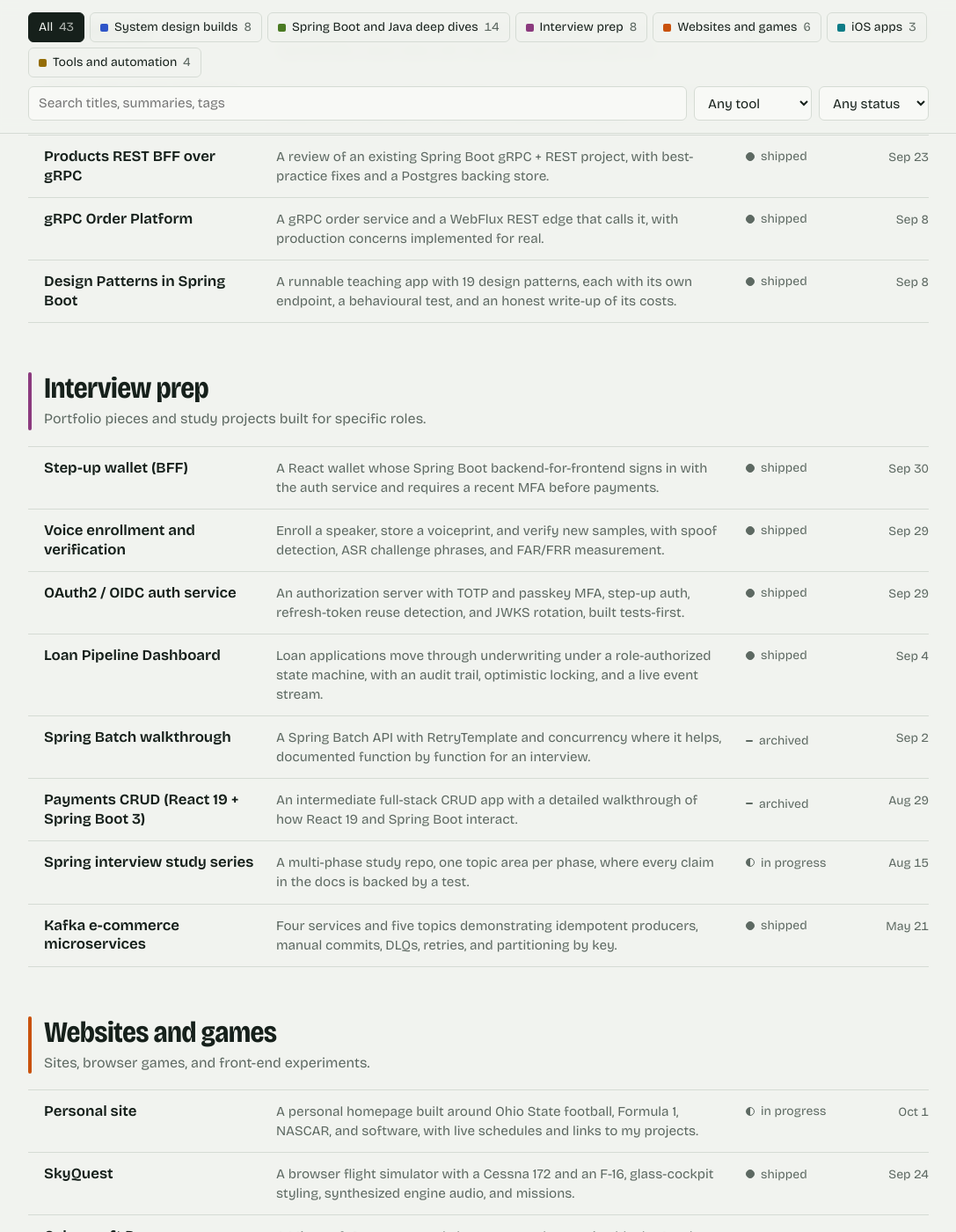
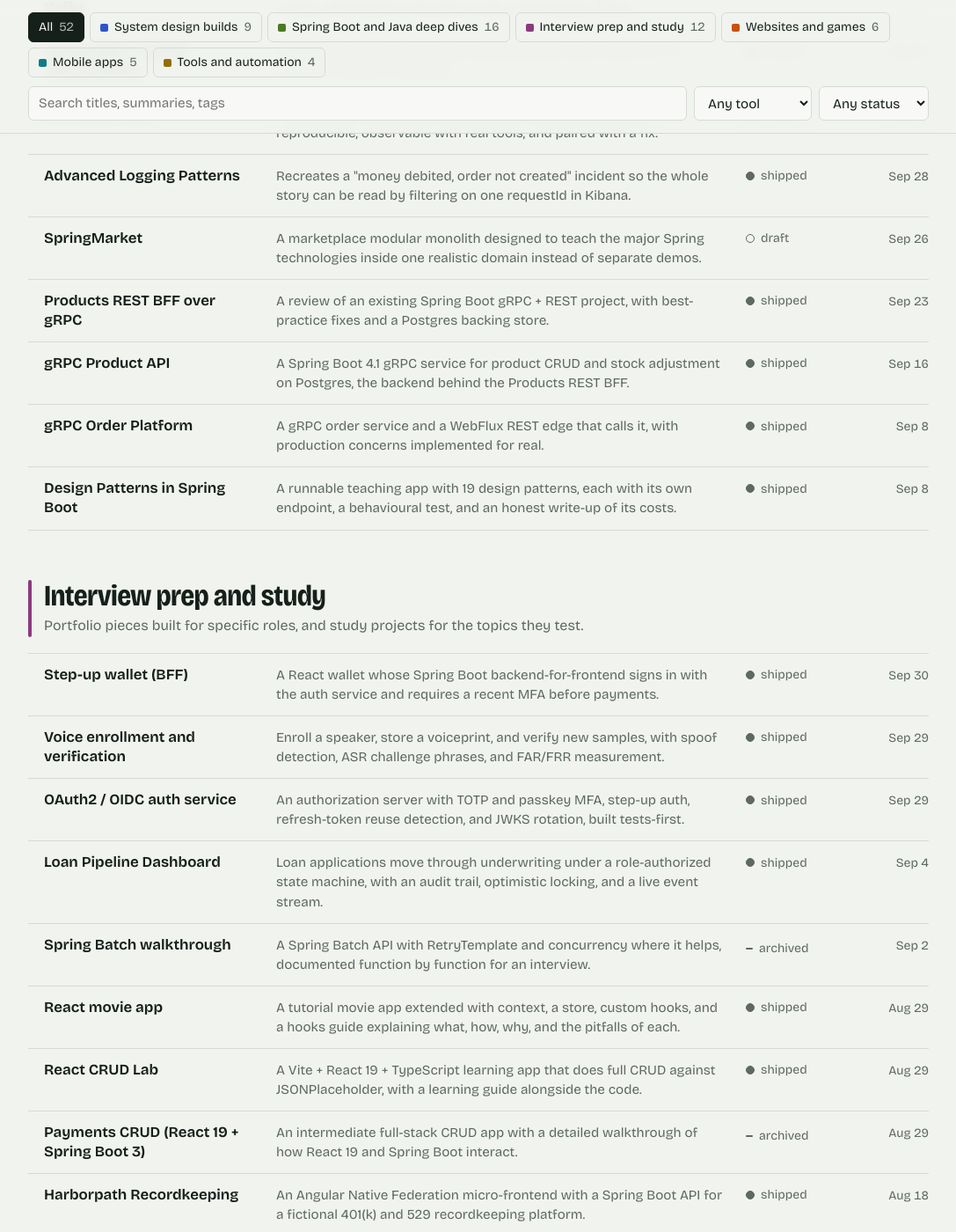
Before and after one commit to gemacjr/eds-gh-pages, a Jekyll site: the page built from index.html, in a window 1280 px wide and 1400 px high, scrolled down 2344 px. Shown: the whole window at 88% size, without its empty margins (96-1183 px from the left). Built offline with Jekyll 4.4.1, drawn with Linux system fonts in a browser that asks for light colours; some of the changed text lies outside the part shown.

Commit message:
Add 9 more specs found in Desktop and Projects folders
Rename the iOS category to Mobile apps (for the React Native builds) and
Interview prep to Interview prep and study.

Co-Authored-By: Claude Opus 5.5 <noreply@anthropic.com>

```diff
--- a/_data/categories.yml
+++ b/_data/categories.yml
@@ -6,14 +6,14 @@
   name: Spring Boot and Java deep dives
   blurb: One article or concept per project, rebuilt as running code with tests.
 - id: interview
-  name: Interview prep
-  blurb: Portfolio pieces and study projects built for specific roles.
+  name: Interview prep and study
+  blurb: Portfolio pieces built for specific roles, and study projects for the topics they test.
 - id: web
   name: Websites and games
   blurb: Sites, browser games, and front-end experiments.
 - id: ios
-  name: iOS apps
-  blurb: Native SwiftUI apps.
+  name: Mobile apps
+  blurb: Native SwiftUI and React Native apps.
 - id: tools
   name: Tools and automation
   blurb: Small utilities that save me time.
--- /dev/null
+++ b/_specs/brickshot.md
@@ -0,0 +1,21 @@
+---
+title: Brickshot
+summary: An Expo app that turns a few photos of an object into a LEGO-style mosaic preview and a buildable parts plan.
+category: ios
+status: shipped
+tools: [claude-code]
+tags: [react-native, expo, skia, image-processing]
+date: 2026-07-18
+---
+
+## Goals
+
+- Capture or import 2–8 photos, pick a reference photo, and set the grid size and maximum color count
+- **On-device draft:** palette quantization + Floyd–Steinberg dithering, rendered as bricks with Skia
+- **Hybrid HQ:** "Enhance" calls a cloud API when `EXPO_PUBLIC_API_URL` is set and otherwise falls back to a better on-device pass
+- **Build plan:** a zoomable grid, color legend, and parts list you can copy, share, or export as CSV
+- Project history saved locally (AsyncStorage)
+
+## Changelog
+
+- 2026-07-18: Built
--- /dev/null
+++ b/_specs/brickster-rn.md
@@ -0,0 +1,34 @@
+---
+title: BricksterRN
+summary: A React Native version of Brickster that identifies LEGO pieces on-device with YOLO detection, MobileCLIP zero-shot matching, and live AR boxes.
+category: ios
+status: in-progress
+tools: [claude-code]
+tags: [react-native, expo, yolo, mobileclip, on-device-ml, rebrickable]
+date: 2026-08-26
+---
+
+## Problem
+
+[Brickster](../brickster/) is native SwiftUI with a classifier trained for each set. This version
+asks whether zero-shot identification with CLIP embeddings removes the need to train on each
+piece, and whether React Native can run it all on the device.
+
+## Goals
+
+- **AR piece detection:** real-time YOLO bounding boxes on the camera feed
+- **Zero-shot identification:** match any piece by its MobileCLIP embedding, with no training per piece
+- **Unknown pieces:** when confidence is low, flag the piece and offer to label it
+- **Set tracking:** search Rebrickable for a set, then use the camera to tick off the pieces found
+- A piece library, a collection with quantities, and named collections
+- Capture reference images on the device to grow the catalog
+- Sign in with Apple or Google to sync across devices
+- **Fully offline inference:** data stays on the device
+
+## Open questions
+
+- Which approach recognizes pieces more accurately in real-world conditions, zero-shot CLIP or the set-constrained classifier? Compare the two apps on the same set.
+
+## Changelog
+
+- 2026-08-26: Started
--- /dev/null
+++ b/_specs/grpc-product-api.md
@@ -0,0 +1,29 @@
+---
+title: gRPC Product API
+summary: A Spring Boot 4.1 gRPC service for product CRUD and stock adjustment on Postgres, the backend behind the Products REST BFF.
+category: spring
+status: shipped
+tools: [claude-code]
+tags: [spring-boot, grpc, postgres, flyway, docker]
+date: 2026-09-16
+---
+
+## Goals
+
+- Product CRUD and stock adjustment over gRPC (`:9090`)
+- Spring Data JPA + Flyway on PostgreSQL
+- Actuator health on HTTP `:8080`
+- The full stack runs with one `docker compose up --build -d`
+
+## How it fits
+
+This is the server half. [Products REST BFF over gRPC](../grpc-products-bff/) is the client that
+exposes it as `/api/products`.
+
+## Tech stack
+
+Java 21, Gradle, Spring Boot 4.1 (`spring-boot-starter-grpc-server`), PostgreSQL, Docker Compose.
+
+## Changelog
+
+- 2026-09-16: Built
--- /dev/null
+++ b/_specs/harborpath.md
@@ -0,0 +1,36 @@
+---
+title: Harborpath Recordkeeping
+summary: An Angular Native Federation micro-frontend with a Spring Boot API for a fictional 401(k) and 529 recordkeeping platform.
+category: interview
+status: shipped
+tools: [claude-code]
+tags: [angular, micro-frontends, native-federation, spring-boot, postgres]
+date: 2026-08-18
+---
+
+## Problem
+
+An interview for a recordkeeping platform team would ask about Angular micro-frontends and
+financial-domain APIs. This demo shows both in a fictional, TPA-style domain.
+
+## Design
+
+A shell host loads three remotes at runtime with `loadRemoteModule`. Each one calls the API with a JWT.
+
+| Process | Port | Role |
+|---------|------|------|
+| Shell host | 4200 | Login, page chrome, loads remotes |
+| Participant remote | 4201 | Household, deferral, beneficiaries |
+| Sponsor remote | 4202 | Census, compliance queue |
+| Contributions remote | 4203 | Shared ledger: payroll posting, 529 cash, activity tape |
+| Spring Boot API | 8080 | `/api/v1` |
+| Postgres | 5432 | System of record |
+
+## Goals
+
+- Two user roles ("chairs"), participant and plan sponsor, each with demo users
+- `docker compose up --build` runs everything, and the README includes a five-minute walkthrough
+
+## Changelog
+
+- 2026-08-18: Built
--- /dev/null
+++ b/_specs/react-crud-lab.md
@@ -0,0 +1,24 @@
+---
+title: React CRUD Lab
+summary: A Vite + React 19 + TypeScript learning app that does full CRUD against JSONPlaceholder, with a learning guide alongside the code.
+category: interview
+status: shipped
+tools: [claude-code]
+tags: [react, typescript, vite, learning]
+date: 2026-08-29
+---
+
+## Problem
+
+React was the weakest part of my full-stack story. This is a small app that covers the
+fundamentals with an API that needs no setup.
+
+## Goals
+
+- Create, read, update, and delete posts against [JSONPlaceholder](https://jsonplaceholder.typicode.com/)
+- React 19 + TypeScript, built with Vite
+- `LEARNING.md` explains each concept next to where it appears in the code
+
+## Changelog
+
+- 2026-08-29: Built
--- /dev/null
+++ b/_specs/react-movie-app.md
@@ -0,0 +1,20 @@
+---
+title: React movie app
+summary: A tutorial movie app extended with context, a store, custom hooks, and a hooks guide explaining what, how, why, and the pitfalls of each.
+category: interview
+status: shipped
+tools: [claude-code]
+tags: [react, hooks, vite, learning]
+date: 2026-08-29
+---
+
+## Goals
+
+- Build the tutorial's movie search and favorites app with Vite
+- Organize it into `components`, `pages`, `services`, `contexts`, `hooks`, and `store`
+- Write `docs/hooks-guide.md`, which covers **what** each hook does, **how** it's used here, **why** it was chosen, and common **pitfalls**
+- Add JSDoc to every custom hook and short comments at the call sites
+
+## Changelog
+
+- 2026-08-29: Built, with the hooks guide
--- /dev/null
+++ b/_specs/springmarket.md
@@ -0,0 +1,49 @@
+---
+title: SpringMarket
+summary: A marketplace modular monolith designed to teach the major Spring technologies inside one realistic domain instead of separate demos.
+category: spring
+status: draft
+tools: [claude-code]
+tags: [spring-boot, modular-monolith, kafka, rabbitmq, mongodb, redis, spring-batch, react]
+date: 2026-09-26
+---
+
+## Problem
+
+The rest of the Spring projects each cover one topic in isolation. SpringMarket puts them
+together, so you can see how Security, Data, messaging, caching, and Batch interact in one system.
+
+## Goals
+
+- **Buyers** browse, manage a cart, check out, and view orders
+- **Sellers** manage their own products
+- **Admins** manage users, see all orders, and trigger reporting jobs
+- One `docker compose up` brings up the whole system, with each Spring topic inside a real feature
+
+## Non-goals (v1)
+
+- Real payments (they're simulated)
+- Spring Cloud microservices (Gateway, Eureka, Config Server), deferred to an optional later phase
+- A polished storefront; the SPA stays thin
+
+## Design
+
+A modular monolith: one Spring Boot app with package-level bounded contexts, plus a React SPA.
+
+| Store / broker | Used for |
+|----------------|----------|
+| Postgres (Flyway) | System of record |
+| MongoDB | Catalog documents and reviews |
+| Redis | Hot product listing cache, rate-limit counters |
+| Kafka | Durable domain events (`OrderPlaced`, `PaymentCompleted`) |
+| RabbitMQ | Task-style messaging (the spec explains why there are two brokers) |
+
+Spring Security uses JWT access tokens. Spring Batch runs the admin reports.
+
+## Status
+
+The design spec and implementation plan are written (`docs/superpowers/`). Implementation hasn't started.
+
+## Changelog
+
+- 2026-09-26: Design spec and implementation plan
--- /dev/null
+++ b/_specs/sql-top-50.md
@@ -0,0 +1,26 @@
+---
+title: SQL Top 50 study database
+summary: A local Postgres database with a schema, sample rows, a practice worksheet, and a solution for each of LeetCode's Top SQL 50 problems.
+category: interview
+status: shipped
+tools: [claude-code]
+tags: [sql, postgres, docker, learning]
+source: https://leetcode.com/studyplan/top-sql-50/
+date: 2026-08-16
+---
+
+## Problem
+
+LeetCode's SQL problems run in a browser sandbox on MySQL. I wanted to practice the same ideas
+locally on Postgres, where I could inspect plans and experiment.
+
+## Goals
+
+- `make up` starts Postgres in Docker and `make psql` connects
+- Each of the 50 problems has its own schema and the official-style sample rows
+- Practice worksheets grouped by topic (`01_select.sql`, `02_joins.sql`, `03_aggregates.sql`, and so on), with separate solutions
+- `STUDY_GUIDE.md` and comments in the solutions point out where MySQL and Postgres differ
+
+## Changelog
+
+- 2026-08-16: Built
--- /dev/null
+++ b/_specs/tocketmaster.md
@@ -0,0 +1,37 @@
+---
+title: TocketMaster (Ticketmaster, first take)
+summary: The first Ticketmaster build, with four Spring Boot services behind nginx, Redis seat holds, and Postgres optimistic concurrency so a seat can't be sold twice.
+category: system-design
+status: shipped
+tools: [claude-code]
+tags: [spring-boot, react, redis, opensearch, nginx, terraform]
+source: https://www.hellointerview.com/learn/system-design/problem-breakdowns/ticketmaster
+date: 2026-08-24
+---
+
+## Problem
+
+This was the first attempt at turning the Ticketmaster breakdown into running code. A month
+later, [Frontrow](../ticketmaster/) rebuilt it as a single Spring Boot app with a Next.js
+storefront. Comparing the two shows the trade-off between splitting into microservices and
+keeping a well-structured monolith.
+
+## How the design maps to code
+
+| Concern | Mechanism |
+|---------|-----------|
+| Seat holds | Redis `SET NX PX` all-or-nothing holds with a 10 min TTL |
+| No double-sell | Postgres optimistic concurrency: claim rows only `WHERE status='AVAILABLE'`; the row count decides the winner, and the loser is refunded automatically |
+| Payment consistency | Mock Stripe gateway → idempotent `payment.succeeded` webhook finalizes the booking |
+| Virtual waiting room | Redis ZSET FIFO queue, an admission worker letting in N per second, and the queue position streamed over SSE |
+| Search | OpenSearch fuzzy `multi_match`, a Redis result cache, and a Postgres fallback when search is down |
+| Read scaling | CDN-style cache headers, a read-through event cache, and cache invalidation through an outbox relay |
+
+## Tech stack
+
+React SPA → nginx edge → four Spring Boot services → PostgreSQL, Redis, and OpenSearch. Runs with
+Docker Compose (`make infra-up && make run-all`) or on AWS ECS Fargate through Terraform.
+
+## Changelog
+
+- 2026-08-24: Built
```
Also changed, not shown: _specs/brickster.md (+4 -0 lines), _specs/ticketmaster.md (+4 -0 lines).
